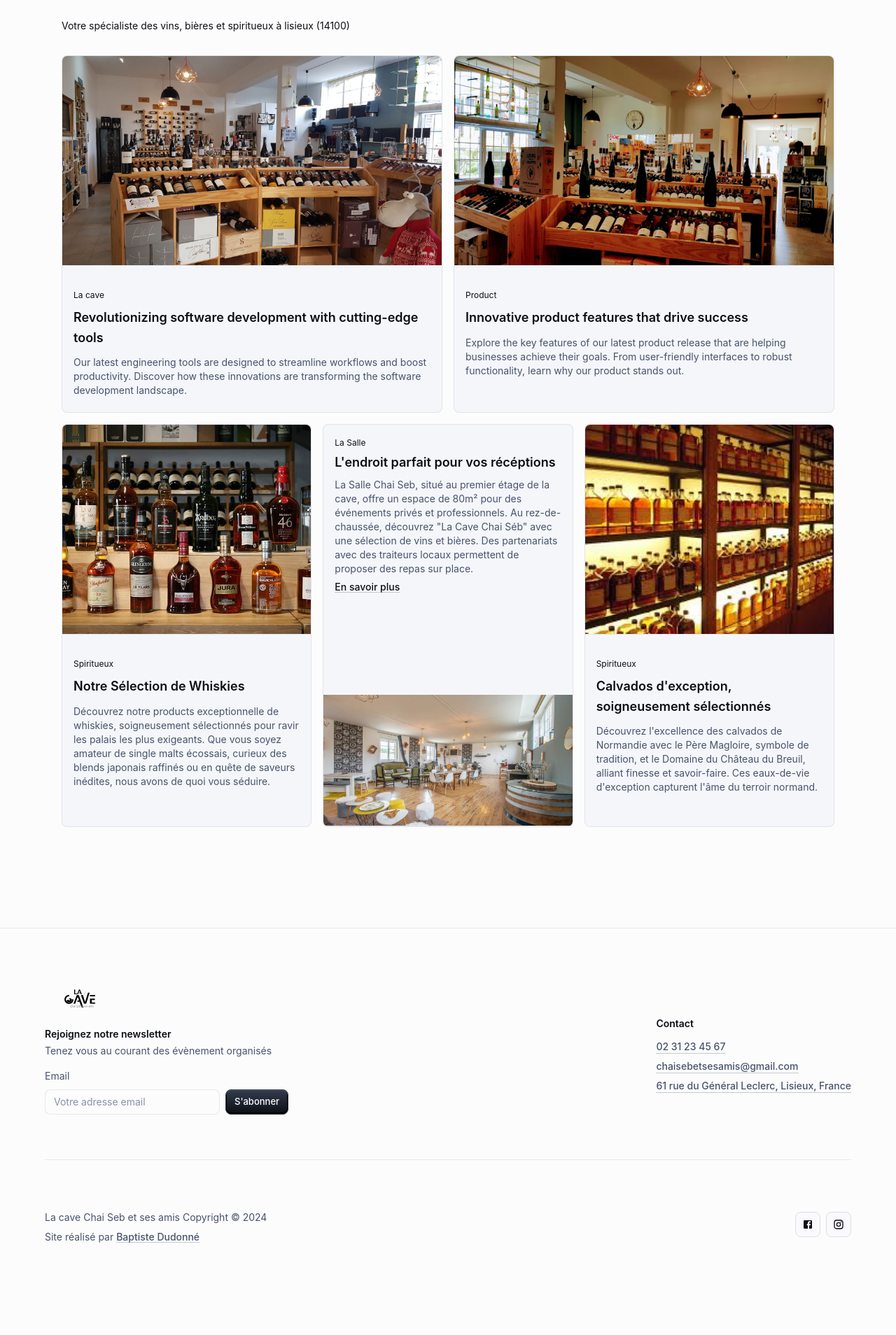
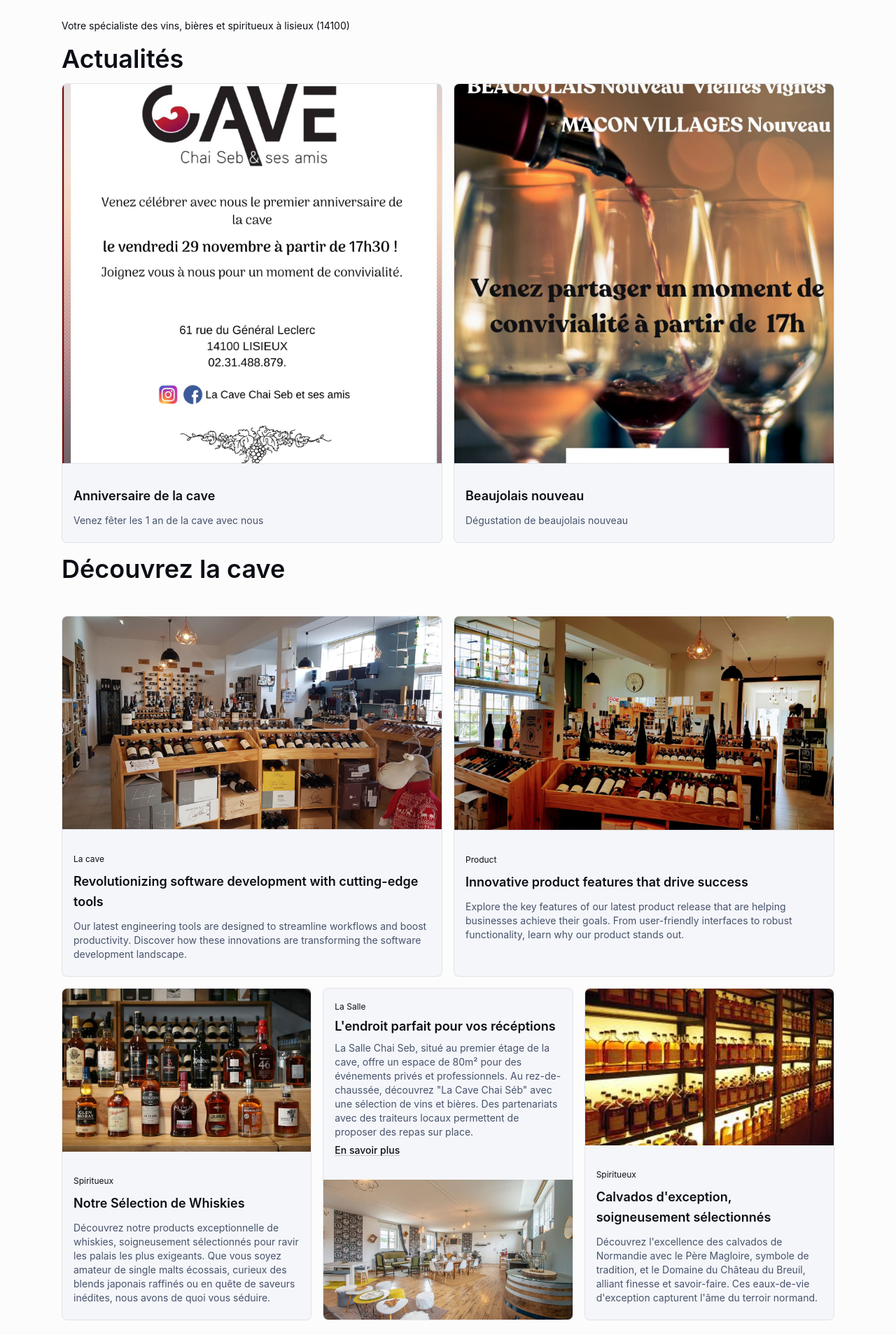
Before and after one commit to Baltazouu/la-cave-chai-seb, a React (Create React App) app: page / in a window 1280 px wide. Shown: the part 192-2100 px from the top of the page at 70% size. Before the commit the page ends 2050 px from the top, so only its background shows below. Built offline with nearby package versions, Linux system fonts and the light colour scheme.

Commit message:
add events

```diff
--- a/src/components/Footer.tsx
+++ b/src/components/Footer.tsx
@@ -6,6 +6,7 @@
 import IconButton from '@mui/material/IconButton';
 import InputLabel from '@mui/material/InputLabel';
 import Link from '@mui/material/Link';
+import {Link as RouterLink } from 'react-router-dom';
 import Stack from '@mui/material/Stack';
 import TextField from '@mui/material/TextField';
 import Typography from '@mui/material/Typography';
@@ -62,7 +63,9 @@
             }}
           >
             <Box sx={{ width: { xs: '100%', sm: '60%' } }}>
-              <LaCaveIcon />
+              <Box component={RouterLink} to={'/'}>
+                <LaCaveIcon />
+              </Box>
               <Typography
                 variant="body2"
                 gutterBottom
--- a/src/components/Navbar.tsx
+++ b/src/components/Navbar.tsx
@@ -49,7 +49,7 @@
 		>
 			<Container maxWidth="lg">
 				<StyledToolbar variant="dense" disableGutters>
-					<Box sx={{ flexGrow: 1, display: 'flex', alignItems: 'center', px: 0 }}>
+					<Box component={Link} to={'/'} sx={{ flexGrow: 1, display: 'flex', alignItems: 'center', px: 0 }}>
 						<LaCaveIcon />
 						<Box sx={{ display: { xs: 'none', md: 'flex' } }}>
 							<Link to={"/"}>
--- /dev/null
+++ b/src/components/events/Event.tsx
@@ -0,0 +1,37 @@
+import {StyledCard} from "../styled-card/StyledCard";
+import CardMedia from "@mui/material/CardMedia";
+import {StyledCardContent} from "../styled-card/StyledCardContent";
+import Typography from "@mui/material/Typography";
+import {StyledTypography} from "../styled-card/StyledTypoGraphy";
+import * as React from "react";
+
+
+export default function Event({img,alt,title,description} : {img : string,alt:string,title:string,date:string,description:string}) {
+
+    return (
+        <StyledCard
+            variant="outlined"
+            tabIndex={0}
+        >
+            <CardMedia
+                component="img"
+                alt="green iguana"
+                image={img}
+                sx={{
+                    //aspectRatio: '16 / 9',
+                    borderBottom: '1px solid',
+                    borderColor: 'divider',
+                }}
+            />
+            <StyledCardContent>
+                <Typography gutterBottom variant="h6" component="div">
+                    {title}
+                </Typography>
+                <StyledTypography variant="body2" color="text.secondary" gutterBottom>
+                    {description}
+                </StyledTypography>
+            </StyledCardContent>
+        </StyledCard>
+    )
+
+}
--- /dev/null
+++ b/src/components/events/Events.tsx
@@ -0,0 +1,24 @@
+import Box from "@mui/material/Box";
+import Typography from "@mui/material/Typography";
+import * as React from "react";
+import Grid from "@mui/material/Grid2";
+import Event from "./Event";
+
+
+export default function Events() {
+    return(
+        <Box>
+            <Typography variant="h2" gutterBottom>
+                Actualités
+            </Typography>
+            <Grid container spacing={2} wrap={'wrap'} columns={12}>
+                <Grid size={{ xs: 12, md: 6 }}>
+                    <Event img={'/events/anniversaire_cave.jpg'} alt={'Anniversaire de la cave'} title={'Anniversaire de la cave'} date={''} description={'Venez fêter les 1 an de la cave avec nous'}/>
+                </Grid>
+                <Grid size={{xs: 12, md: 6}}>
+                    <Event img={'/events/beaujolais_nouveau.jpg'} alt={'Beaujolais nouveau'} title={'Beaujolais nouveau'} date={''} description={'Dégustation de beaujolais nouveau'}/>
+                </Grid>
+            </Grid>
+        </Box>
+    )
+}
--- a/src/pages/Home.tsx
+++ b/src/pages/Home.tsx
@@ -1,8 +1,9 @@
 import * as React from 'react';
 import Box from '@mui/material/Box';
+import CardMedia from '@mui/material/CardMedia';
 import Grid from '@mui/material/Grid2';
 import Typography from '@mui/material/Typography';
-import {Link as RouterLink} from 'react-router-dom';
+import { Link as RouterLink } from 'react-router-dom';
 import Link from '@mui/material/Link';
 
 import {HomeCards} from "../data/HomeCards";
@@ -11,7 +12,7 @@
 import {StyledCard} from "../components/styled-card/StyledCard";
 import {StyledTypography} from "../components/styled-card/StyledTypoGraphy";
 import {StyledCardContent} from "../components/styled-card/StyledCardContent";
-import CustomCardMedia from "../components/CustomCardMedia";
+import Events from "../components/events/Events";
 
 const cardData : HomeCardData[] = HomeCards();
 
@@ -37,12 +38,12 @@
             sx={{display: 'flex', flexDirection: 'column', my: 2, gap: 4}}
         >
             <Box sx={{display: 'flex', flexDirection: 'column', gap: 2}}>
-              <Box>
+                <div>
                     <Typography variant="h1" gutterBottom>
                         La Cave
                     </Typography>
                     <Typography>Votre spécialiste des vins, bières et spiritueux à lisieux (14100)</Typography>
-              </Box>
+                </div>
                 <Box
                     sx={{
                         display: {xs: 'flex', sm: 'none'},
@@ -53,6 +54,13 @@
                     }}
                 >
                 </Box>
+
+                <Events/>
+
+                <Typography variant="h2" gutterBottom>
+                    Découvrez la cave
+                </Typography>
+
                 <Box
                     sx={{
                         display: 'flex',
@@ -74,7 +82,16 @@
                             tabIndex={0}
                             className={focusedCardIndex === 0 ? 'Mui-focused' : ''}
                         >
-                            <CustomCardMedia img={cardData[0].img} alt={cardData[0].title}/>
+                            <CardMedia
+                                component="img"
+                                alt="green iguana"
+                                image={cardData[0].img}
+                                sx={{
+                                    aspectRatio: '16 / 9',
+                                    borderBottom: '1px solid',
+                                    borderColor: 'divider',
+                                }}
+                            />
                             <StyledCardContent>
                                 <Typography gutterBottom variant="caption" component="div">
                                     {cardData[0].tag}
@@ -96,8 +113,16 @@
                             tabIndex={0}
                             className={focusedCardIndex === 1 ? 'Mui-focused' : ''}
                         >
-                          <CustomCardMedia img={cardData[1].img} alt={cardData[1].tag}/>
-
+                            <CardMedia
+                                component="img"
+                                alt="green iguana"
+                                image={cardData[1].img}
+                                aspect-ratio="16 / 9"
+                                sx={{
+                                    borderBottom: '1px solid',
+                                    borderColor: 'divider',
+                                }}
+                            />
                             <StyledCardContent>
                                 <Typography gutterBottom variant="caption" component="div">
                                     {cardData[1].tag}
@@ -120,7 +145,15 @@
                             className={focusedCardIndex === 2 ? 'Mui-focused' : ''}
                             sx={{height: '100%'}}
                         >
-                          <CustomCardMedia img={cardData[2].img} alt={cardData[2].tag}/>
+                            <CardMedia
+                                component="img"
+                                alt="green iguana"
+                                image={cardData[2].img}
+                                sx={{
+                                    height: {sm: 'auto', md: '50%'},
+                                    aspectRatio: {sm: '16 / 9', md: ''},
+                                }}
+                            />
                             <StyledCardContent>
                                 <Typography gutterBottom variant="caption" component="div">
                                     {cardData[2].tag}
@@ -135,6 +168,9 @@
                         </StyledCard>
                     </Grid>
                     <Grid size={{xs: 12, md: 4}}>
+                        <Box
+                            sx={{display: 'flex', flexDirection: 'column', gap: 2, height: '100%'}}
+                        >
                             <StyledCard
                                 variant="outlined"
                                 onFocus={() => handleFocus(3)}
@@ -149,8 +185,9 @@
                                         flexDirection: 'column',
                                         justifyContent: 'space-between',
                                         height: '100%',
-                                  }}>
-                                  <Box>
+                                    }}
+                                >
+                                    <div>
                                         <Typography gutterBottom variant="caption" component="div">
                                             {cardData[3].tag}
                                         </Typography>
@@ -167,11 +204,21 @@
 
                                         <Link component={RouterLink} color="inherit" to={'/the-room'}>
                                             En savoir plus
+
                                         </Link>
+                                    </div>
+                                </StyledCardContent>
+                                <CardMedia
+                                    component="img"
+                                    alt="green iguana"
+                                    image={cardData[3].img}
+                                    sx={{
+                                        height: {sm: 'auto', md: '50%'},
+                                        aspectRatio: {sm: '16 / 9', md: ''},
+                                    }}
+                                />
+                            </StyledCard>
                         </Box>
-                              </StyledCardContent>
-                              <CustomCardMedia img={cardData[3].img} alt={cardData[3].tag}/>
-                          </StyledCard>
                     </Grid>
                     <Grid size={{xs: 12, md: 4}}>
                         <StyledCard
@@ -182,7 +229,15 @@
                             className={focusedCardIndex === 5 ? 'Mui-focused' : ''}
                             sx={{height: '100%'}}
                         >
-                          <CustomCardMedia img={cardData[4].img} alt={cardData[4].tag}/>
+                            <CardMedia
+                                component="img"
+                                alt="green iguana"
+                                image={cardData[4].img}
+                                sx={{
+                                    height: {sm: 'auto', md: '50%'},
+                                    aspectRatio: {sm: '16 / 9', md: ''},
+                                }}
+                            />
                             <StyledCardContent>
                                 <Typography gutterBottom variant="caption" component="div">
                                     {cardData[4].tag}
@@ -199,6 +254,12 @@
                 </Grid>
             </Box>
 
+            <Box>
+                <Typography variant="h2" gutterBottom>
+                    Nos réseaux sociaux
+                </Typography>
+            </Box>
+
         </Container>
     );
 }
--- a/src/pages/TheRoom.tsx
+++ b/src/pages/TheRoom.tsx
@@ -34,7 +34,7 @@
                     <Box display={'flex'} flexDirection={'row'}
                          alignItems={'center'}
                          justifyContent={'space-between'}>
-                        <Box>
+                        <Box mr={1}>
                         <Typography variant="h1" gutterBottom>
                             La Salle
                         </Typography>
```
Also changed, not shown: public/events/anniversaire_cave.jpg (added), public/events/beaujolais_nouveau.jpg (added). Lines whose indentation alone changed are shown as unchanged.
